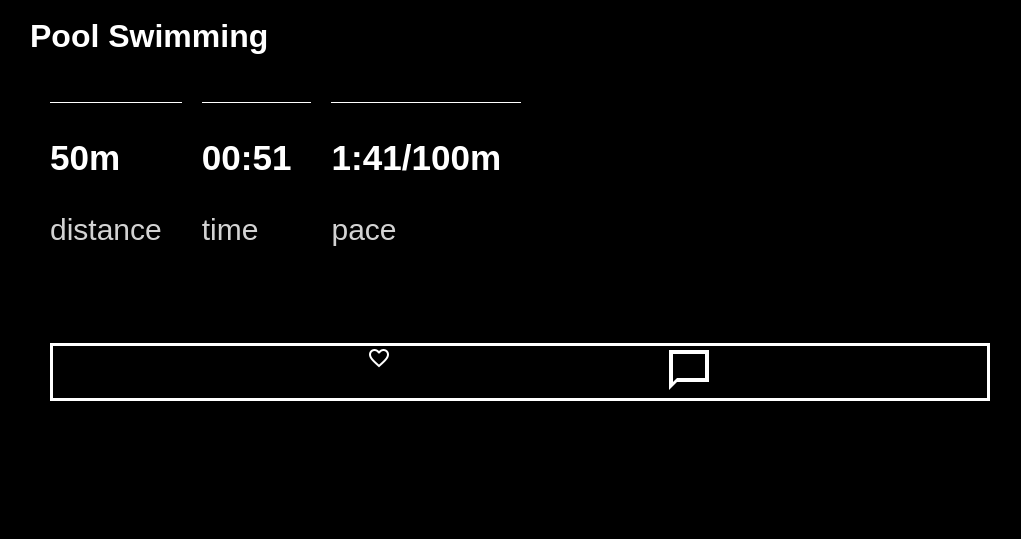
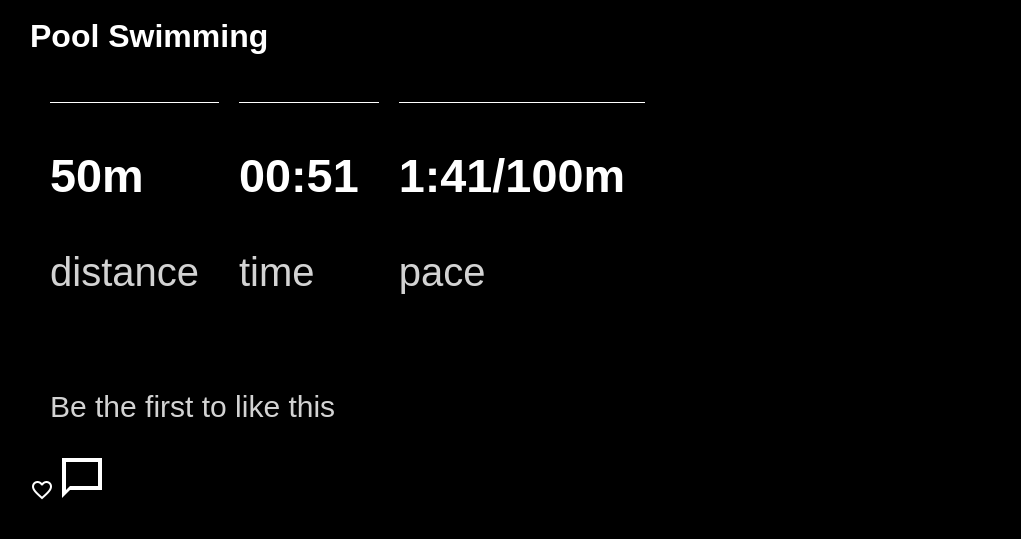
Before and after one commit to barrywaldron/swim, a website: page index.html in a window 1280 px wide. Shown: the part 173-712 px from the top of the page, without its empty margins (120-1141 px from the left). Drawn offline with Linux system fonts and the light colour scheme.

Commit message:
icon position

```diff
--- a/index.html
+++ b/index.html
@@ -89,19 +89,23 @@
           </ul>
 
         </div>
+        <div class="first">
+          <p>
+             Be the first to like this
+          </p>
+        </div>
         <div class="like">
-          <ul class="like-list">
-            <li>
+          <a>
             <img
-              src="/assets/sharp_favorite_border_white_24dp.png"
-              alt="heart icon">
-          </li>
-          <li>
+             src="/assets/sharp_favorite_border_white_24dp.png"
+             alt="heart icon">
+          </a>
+          <a>
             <img
-              src="/assets/sharp_chat_bubble_outline_white_24dp.png"
-              alt="speech bubble icon">
-          </li>
-          </ul>
+             src="/assets/sharp_chat_bubble_outline_white_24dp.png"
+             alt="speech bubble icon">
+          </a>
+
         </div>
 
       </div><!--wrapper-->
--- a/style.css
+++ b/style.css
@@ -15,6 +15,7 @@ body {
 }
 .activity {
   color: #fff;
+
 
 }
 h1 {
@@ -49,17 +50,14 @@ p {
   margin-right: 20px;
   padding-right: 20px;
   border-top: 1px solid #fff;
+  font-size: 40px;
+}
+.first {
   font-size: 30px;
+  padding-left: 20px;
+
 }
 .like {
-  position: relative;
-  bottom: 0;
-  right: 0;
-  padding: 25px 20px;
-}
-.like-list {
-  display: flex;
-  justify-content: space-evenly;
-  border: solid #fff;
+  display: inline-block;
 
 }
```
